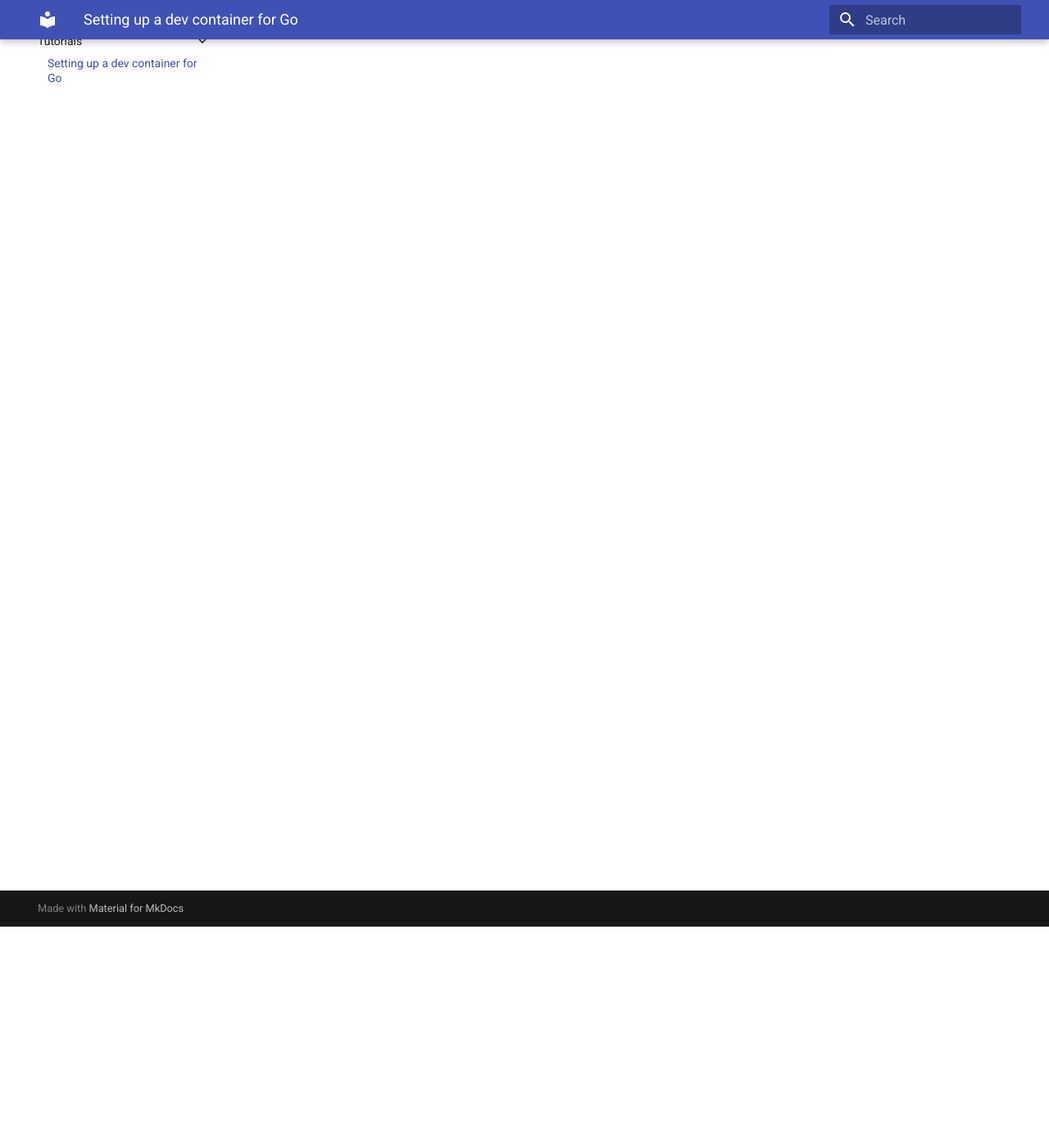
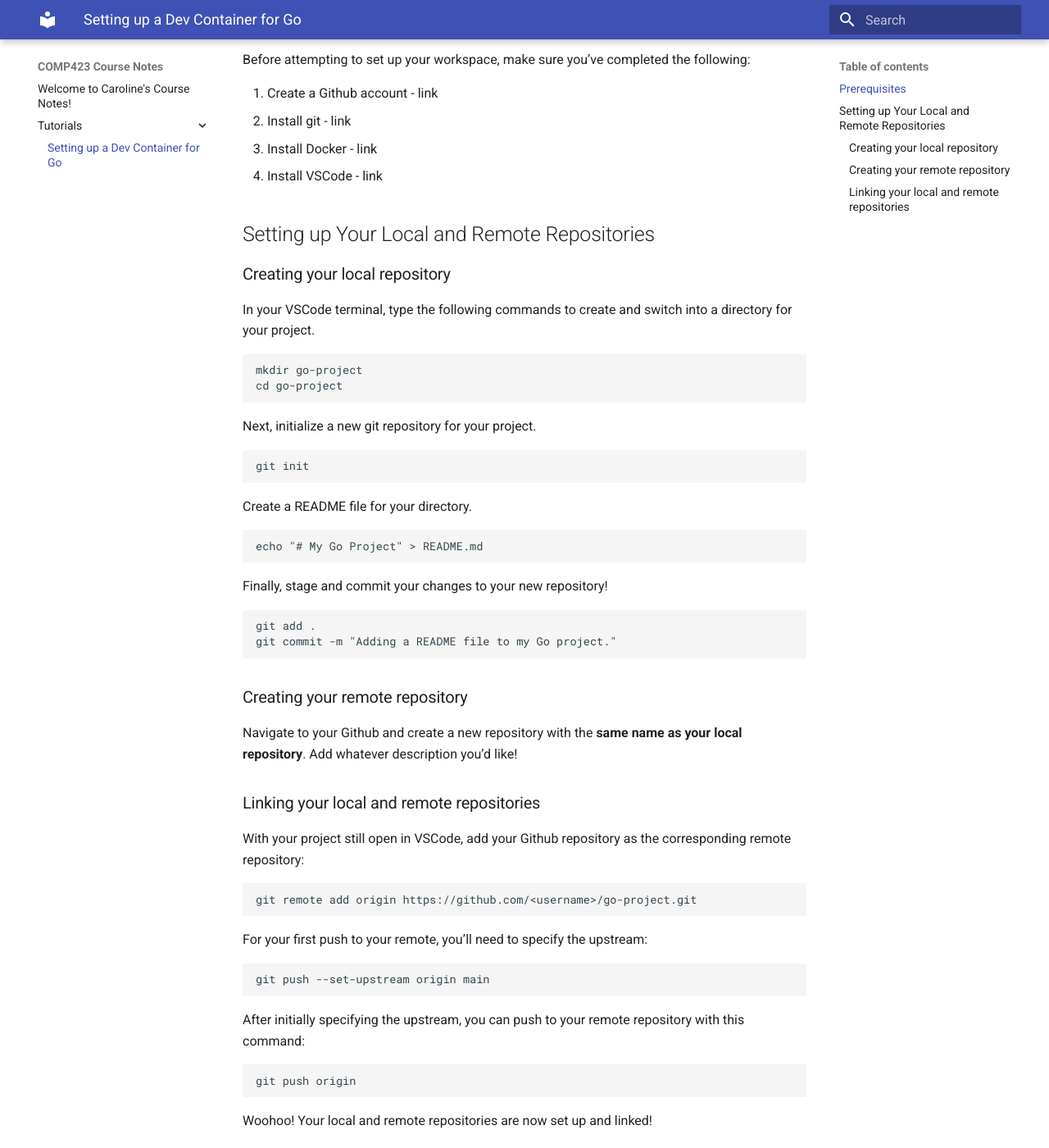
Before and after one commit to cgbryan1/comp423-course-notes, an MkDocs documentation site: the page built from docs/tutorials/go-setup.md, in a window 1280 px wide and 1400 px high, scrolled down 270 px. Shown: the whole window at 82% size. Built offline with MkDocs 1.6.1 and Material for MkDocs 9.7.7, drawn with Linux system fonts in a browser that asks for light colours; some of the changed text lies outside the part shown.

Commit message:
Adding repo set up to tutorial

````diff
--- a/docs/tutorials/go-setup.md
+++ b/docs/tutorials/go-setup.md
@@ -1,4 +1,61 @@
-# Setting up a dev container for Go
+# Setting up a Dev Container for Go
 
 * Primary author: [Caroline Bryan](https://github.com/cgbryan1)
 * Reviewer: [Lizzie Coats](https://github.com/escoats)
+
+## Prerequisites
+Before attempting to set up your workspace, make sure you’ve completed the following:
+
+1. Create a Github account - link
+2. Install git - link
+3. Install Docker - link
+4. Install VSCode - link
+
+## Setting up Your Local and Remote Repositories
+
+### Creating your local repository
+
+In your VSCode terminal, type the following commands to create and switch into a directory for your project.
+
+```
+mkdir go-project
+cd go-project
+```
+
+Next, initialize a new git repository for your project.
+```
+git init
+```
+
+Create a README file for your directory.
+```
+echo "# My Go Project" > README.md
+```
+
+Finally, stage and commit your changes to your new repository!
+```
+git add .
+git commit -m "Adding a README file to my Go project."
+```
+
+### Creating your remote repository
+
+Navigate to your Github and create a new repository with the **same name as your local repository**. Add whatever description you’d like!
+
+### Linking your local and remote repositories
+With your project still open in VSCode, add your Github repository as the corresponding remote repository:
+```
+git remote add origin https://github.com/<username>/go-project.git
+```
+
+For your first push to your remote, you’ll need to specify the upstream:
+```
+git push --set-upstream origin main
+```
+
+After initially specifying the upstream, you can push to your remote repository with this command:
+```
+git push origin
+```
+
+Woohoo! Your local and remote repositories are now set up and linked!
````
